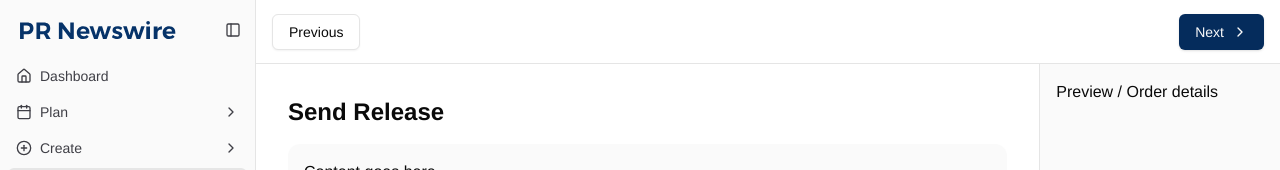
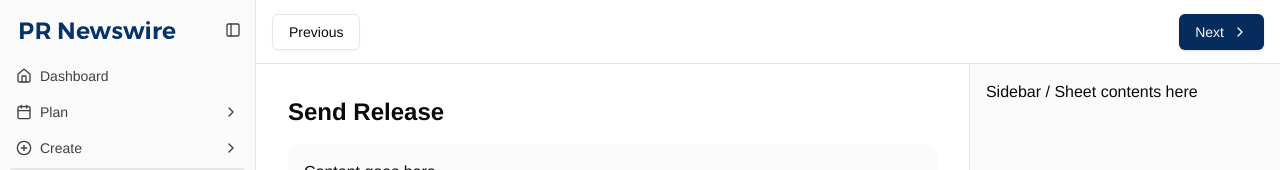
Before and after one commit to Flawwles/prn-navigation, a Next.js app: page /distribute/send-release in a window 1280 px wide. Shown: the top 170 px of the page. Built offline with nearby package versions, Linux system fonts and the light colour scheme; a web font is replaced by a local one.

Commit message:
adds sub-navigation

```diff
--- a/package.json
+++ b/package.json
@@ -32,6 +32,7 @@
     "react-day-picker": "^8.10.1",
     "react-dom": "^18.2.0",
     "react-resizable-panels": "^2.1.7",
+    "resize-observer-polyfill": "^1.5.1",
     "tailwind-merge": "^2.6.0",
     "tailwindcss-animate": "^1.0.7",
     "vaul": "^1.1.2"
--- a/src/app/distribute/send-release/page.jsx
+++ b/src/app/distribute/send-release/page.jsx
@@ -1,38 +1,87 @@
+"use client"
+
 import { ResizableHandle, ResizablePanel, ResizablePanelGroup } from "@/components/ui/resizable";
-import { ChevronLeft, ChevronRight } from "lucide-react";
+import { ChevronRight } from "lucide-react";
 import { Button } from "@/components/ui/button";
+import { useRef, useEffect, useState } from "react";
+import { Sheet, SheetContent, SheetHeader, SheetTitle, SheetTrigger } from "@/components/ui/sheet";
+
+import ResizeObserver from "resize-observer-polyfill";
+
+const COLLAPSE_WIDTH = 900;
 
 export default function SendReleasePage() {
+  const [mainWidth, setMainWidth] = useState(0);
+  const main = useRef(null);
+
+  useEffect(() => {
+    const resizeObserver = new ResizeObserver(() => {
+      setMainWidth(main.current.offsetWidth);
+    });
+    resizeObserver.observe(main.current);
+    return () => {
+      resizeObserver.disconnect();
+    };
+  }, []);
+
   return (
-    <div className="flex h-[calc(100vh-64px)] flex-col">
+    <div className="flex flex-col h-screen" ref={main}>
+      <Sheet>
         <header className="flex h-16 shrink-0 items-center gap-2 border-b border-neutral-200 px-4 justify-between">
-        <Button variant="outline">
-         Previous
-        </Button>
+          <Button variant="outline">Previous</Button>
+          <div className="flex gap-2">
+            {mainWidth <= COLLAPSE_WIDTH && (
+              <SheetTrigger asChild>
+                <Button variant="outline">Preview and Order Details</Button>
+              </SheetTrigger>
+            )}
             <Button>
               Next
               <ChevronRight className="h-4 w-4" />
             </Button>
+          </div>
         </header>
-      <ResizablePanelGroup direction="horizontal" className="flex-1">
+        <ResizablePanelGroup direction="horizontal" className="flex-1 h-[calc(100vh-64px)]">
           <ResizablePanel className="flex flex-col gap-4 p-8">
             <h1 className="text-2xl font-bold">Send Release</h1>
-          <div className="flex-1 rounded-xl bg-muted/50 p-4">
-            Content goes here
-          </div>
+            <div className="flex-1 rounded-xl bg-muted/50 p-4">Content goes here</div>
           </ResizablePanel>
-        <ResizableHandle />
-        <ResizablePanel
-          className="bg-neutral-50"
-          defaultSize={25}
-          maxSize={50}
-          minSize={20}
-        >
-          <div className="p-4">
-            Preview / Order details
-          </div>
-        </ResizablePanel>
+          <PreviewPanel width={mainWidth} />
         </ResizablePanelGroup>
+      </Sheet>
     </div>
   )
 }
+
+const PreviewPanelContents = () => {
+  return (
+    <div>Sidebar / Sheet contents here</div>
+  )
+}
+
+const PreviewPanel = ({width}) => {
+  if (width > COLLAPSE_WIDTH) {
+    return (
+      <>
+        <ResizableHandle />
+        <ResizablePanel
+          className="bg-neutral-50 p-4"
+          defaultSize={25}
+          maxSize={50}
+          minSize={30}
+        >
+          <PreviewPanelContents />
+        </ResizablePanel>
+      </>
+    )
+  } else {
+    return (
+      <SheetContent>
+        <SheetHeader>
+          <SheetTitle>Preview and Order Details</SheetTitle>
+          <PreviewPanelContents />
+        </SheetHeader>
+      </SheetContent>
+    )
+  }
+}
--- a/src/app/page.jsx
+++ b/src/app/page.jsx
@@ -1,5 +1,23 @@
+import Head from "next/head";
+
 export default function HomePage() {
   return (
+    <>
+      <Head>
+        <title>PRN Navigation demo</title>
+        <meta name="title" content="PRN Navigation demo" />
+        <meta name="description" content="" />
+        <meta property="og:type" content="website" />
+        <meta property="og:url" content="https://prn-navigation.vercel.app/" />
+        <meta property="og:title" content="PRN Navigation demo" />
+        <meta property="og:description" content="" />
+        <meta property="og:image" content="https://prn-navigation.vercel.app/cover.png" />
+        <meta property="twitter:card" content="summary_large_image" />
+        <meta property="twitter:url" content="https://prn-navigation.vercel.app/" />
+        <meta property="twitter:title" content="PRN Navigation demo" />
+        <meta property="twitter:description" content="" />
+        <meta property="twitter:image" content="https://prn-navigation.vercel.app/cover.png" />
+      </Head>
       <div className="flex flex-1 flex-col gap-4 p-8">
         <h1 className="text-2xl font-bold">Dashboard</h1>
         <div className="grid gap-4 md:grid-cols-2 lg:grid-cols-4">
@@ -9,5 +27,6 @@ export default function HomePage() {
           <div className="rounded-xl bg-muted/50 p-4 aspect-square" />
         </div>
       </div>
-  )
+    </>
+  );
 }
--- a/src/app/plan/content-calendar/page.jsx
+++ b/src/app/plan/content-calendar/page.jsx
@@ -3,7 +3,16 @@ export default function ContentCalendarPage() {
     <div className="flex flex-1 flex-col gap-4 p-8">
       <h1 className="text-2xl font-bold">Content Calendar</h1>
       <div className="flex-1 rounded-xl bg-muted/50 p-4">
-        Calendar content goes here
+        <div className="grid grid-cols-7 gap-4 h-full">
+          {['Mon', 'Tue', 'Wed', 'Thu', 'Fri', 'Sat', 'Sun'].map((day, index) => (
+            <div key={index} className="text-center">{day}</div>
+          ))}
+          {[...Array(31)].map((_, index) => (
+            <div key={index} className={`p-2 items-center ${index === 0 ? 'bg-blue-50 border rounded-xl' : ''}`}>
+              {index + 1}
+            </div>
+          ))}
+        </div>
       </div>
     </div>
   )
--- a/src/app/report/release-reports/page.jsx
+++ b/src/app/report/release-reports/page.jsx
@@ -1,10 +1,34 @@
+import { SidebarGroup, SidebarMenu, SidebarMenuButton, SidebarMenuItem, SidebarProvider } from "@/components/ui/sidebar";
+
 export default function ReleaseReportsPage() {
+  const items = [
+    { title: "Wire", active: true },
+    { title: "Amplification" },
+    { title: "Multi news channel" },
+  ];
+
   return (
-    <div className="flex flex-1 flex-col gap-4 p-8">
-      <h1 className="text-2xl font-bold">Release Reports</h1>
-      <div className="flex-1 rounded-xl bg-muted/50 p-4">
-        Release performance metrics and analytics go here
+    <div className="grid grid-cols-[250px_1fr]">
+      <div className="bg-neutral-50 h-screen border-r">
+
+      <h1 className="text-xl font-bold p-4">Release Reports</h1>
+         <SidebarGroup>
+        <SidebarMenu>
+          {items.map((item) => (
+            <SidebarMenuItem key={item.title}>
+              <SidebarMenuButton tooltip={item.title} isActive={item.active}>
+                <span>{item.title}</span>
+              </SidebarMenuButton>
+            </SidebarMenuItem>
+          ))}
+          </SidebarMenu>
+        </SidebarGroup>
+
+
+      </div>
+      <div className="p-8">
+        <h1 className="text-2xl font-bold"></h1>
       </div>
     </div>
-  )
+  );
 }
```
Also changed, not shown: public/cover.png (added), 1 other file (tests, documents, lock files or other folders). Lines whose indentation alone changed are shown as unchanged.
